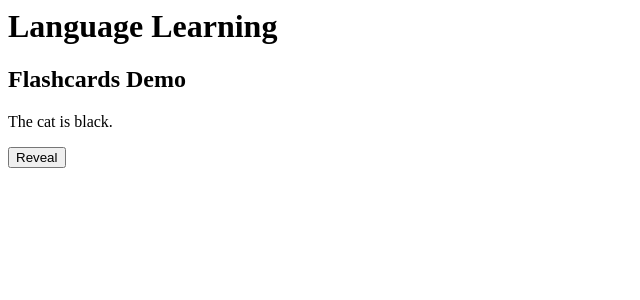
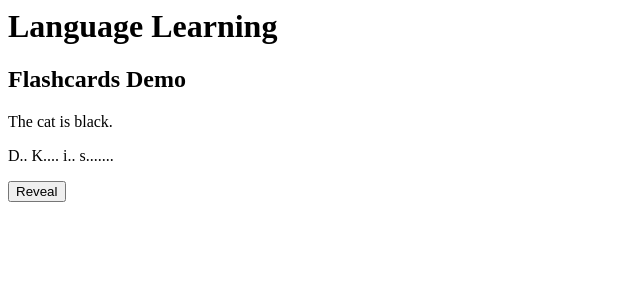
Before and after one commit to HaeckelK/audio-cards, a Flask app: page /flashcards-demo in a window 1280 px wide. Shown: the top 300 px of the page, without its empty margins (0-640 px from the left). Run offline with Flask 2, Linux system fonts and the light colour scheme.

Commit message:
feat: provide hint with answer

```diff
--- a/app/app.py
+++ b/app/app.py
@@ -82,6 +82,14 @@ def create_word():
 
 
 from dataclasses import dataclass
+from typing import List
+
+
+@dataclass
+class Hint:
+    name: str
+    text: str
+
 
 @dataclass
 class Question:
@@ -93,11 +101,13 @@ class Question:
 class Answer:
     question_id: int
     text: str
+    # TODO make it a dictionary instead of a list
+    hints: List[Hint]
 
 
 @app.route("/flashcards-demo")
 def flashcards_demo():
     answer_hinted = "D.. K.... i.. s......"
     question = Question(id=1, text="The cat is black.")
-    answer = Answer(question_id=question.id, text="Die Katze ist schwarz.")
+    answer = Answer(question_id=question.id, text="Die Katze ist schwarz.", hints=[Hint("first_letter", "D.. K.... i.. s.......")])
     return render_template("flashcards_demo.html", question=question, answer=answer)
--- a/app/templates/flashcards_demo.html
+++ b/app/templates/flashcards_demo.html
@@ -9,12 +9,13 @@
     <div class="questionDisplayArea">
       <p id="question">{{ question.text }}</p>
     </div>
+    <div id="answerDisplayArea" class="answerDisplayArea">
+      <p id="answer_hint">{{ answer.hints[0].text }}</p>
+      <p id="answer" style="display:none">{{ answer.text }}</p>
+    </div>
     <button id="answerRevealBtn">
       Reveal
     </button>
-    <div id="answerDisplayArea" class="answerDisplayArea" style="display:none">
-      <p id="answer">{{ answer.text }}</p>
-    </div>
     <div id="answerFeedbackBtns" style="display:none">
       <button id="answerCorrectBtn">
         Yes
@@ -29,7 +30,8 @@
   <script>
   $(document).ready(function(){
     $("#answerRevealBtn").click(function(){
-      $("#answerDisplayArea").show();
+      $("#answer").show();
+      $("#answer_hint").hide();
       $("#answerFeedbackBtns").show();
       $(this).hide();
     });
```
